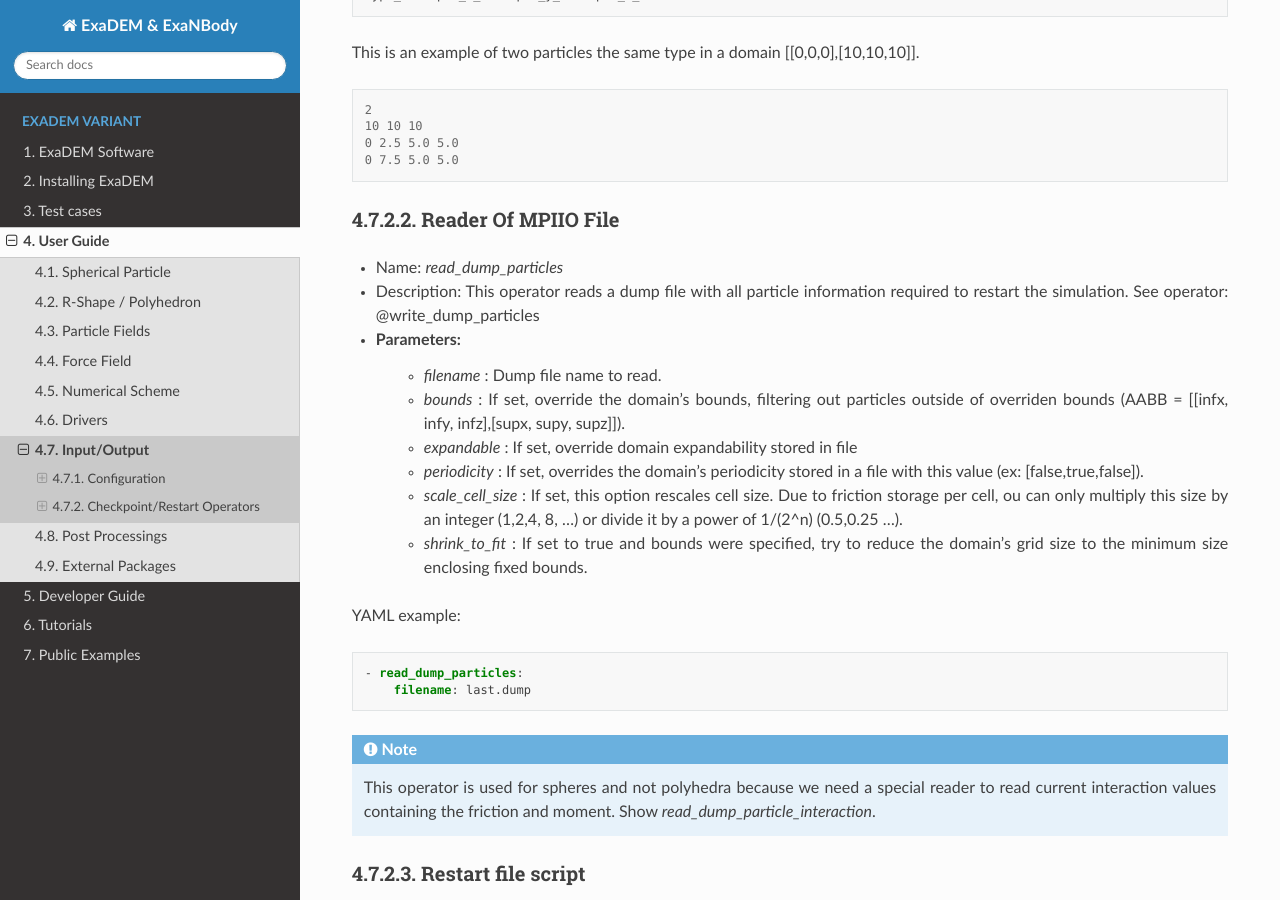
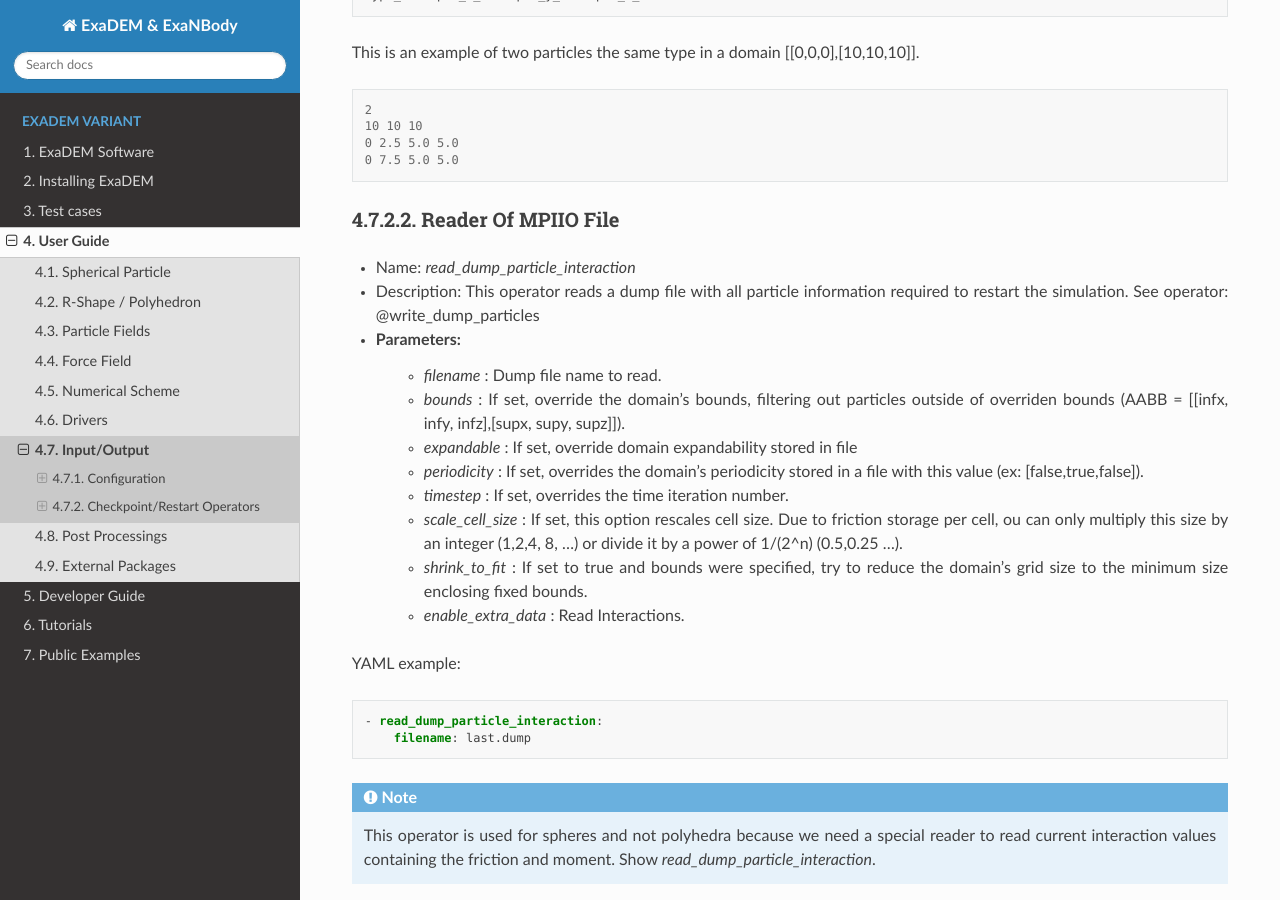
Before and after one commit to Collab4exaNBody/doc_exaDEM, a Sphinx documentation site: the page built from docs/source/project_exaDEM/user_guide/IO.rst, in a window 1280 px wide and 900 px high, scrolled down 1422 px. Built offline with Sphinx 7.4.7 and the Read the Docs theme 3.1.0, drawn with Linux system fonts in a browser that asks for light colours; some of the changed text lies outside the part shown.

Commit message:
Rename read and write functions for particle interaction

```diff
--- a/docs/source/project_exaDEM/user_guide/IO.rst
+++ b/docs/source/project_exaDEM/user_guide/IO.rst
@@ -78,27 +78,27 @@
 Reader Of MPIIO File
 ^^^^^^^^^^^^^^^^^^^^
 
-- Name: `read_dump_particles`
+- Name: `read_dump_particle_interaction`
 - Description: This operator reads a dump file with all particle information required to restart the simulation. See operator: @write_dump_particles
 - Parameters:
    * `filename` : Dump file name to read.
    * `bounds` : If set, override the domain's bounds, filtering out particles outside of overriden bounds (AABB = [[infx, infy, infz],[supx, supy, supz]]).
    * `expandable` : If set, override domain expandability stored in file
    * `periodicity` : If set, overrides the domain's periodicity stored in a file with this value (ex: [false,true,false]).
+   * `timestep` : If set, overrides the time iteration number.
    * `scale_cell_size` : If set, this option rescales cell size. Due to friction storage per cell, ou can only multiply this size by an integer (1,2,4, 8, ...) or divide it by a power of 1/(2^n) (0.5,0.25 ...).
    * `shrink_to_fit` : If set to true and bounds were specified, try to reduce the domain's grid size to the minimum size enclosing fixed bounds.
+   * `enable_extra_data` : Read Interactions.
 
 YAML example:
 
 .. code-block:: yaml
 
-  - read_dump_particles:
+  - read_dump_particle_interaction:
       filename: last.dump
 
 .. note::
   This operator is used for spheres and not polyhedra because we need a special reader to read current interaction values containing the friction and moment. Show `read_dump_particle_interaction`.
-
-
 
 Restart file script
 ^^^^^^^^^^^^^^^^^^^
@@ -295,7 +295,7 @@ Example of `Octahedron.vtk` with paraview:
 Writer Of MPIIO Files
 ^^^^^^^^^^^^^^^^^^^^^
 
-- Name: `write_dump_particles`
+- Name: `write_dump_particle_interaction`
 - Description: This operator writes a dump file with all particle information required to restart the simulation. See operator: @read_dump_particles.
 - Parameters:
    * `compression_level` Zlib compression level.
```
